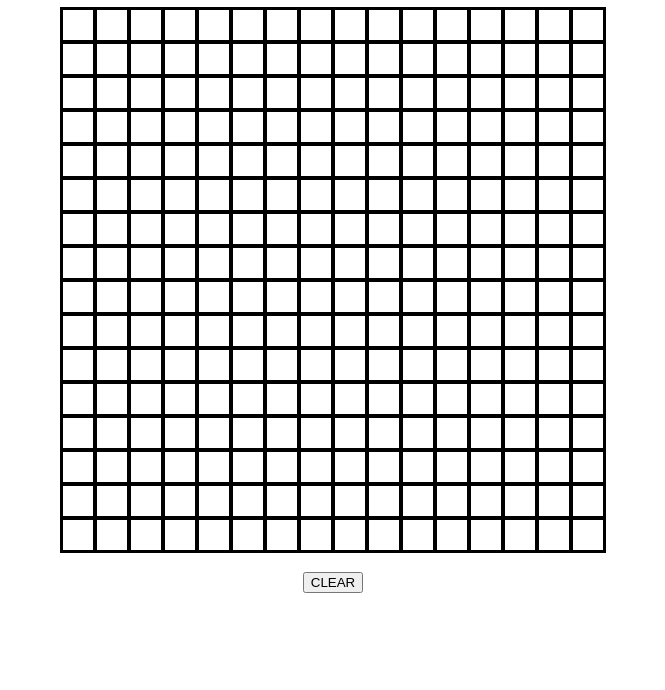
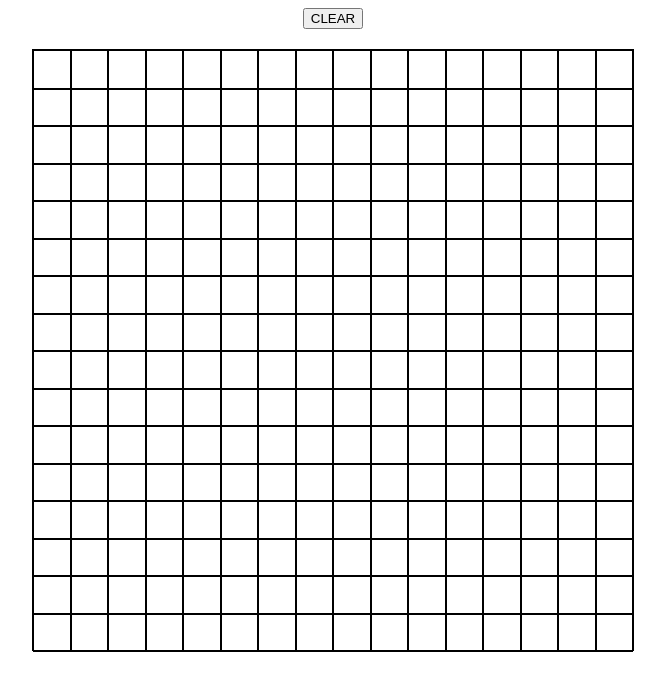
Before and after one commit to OptiPrime64/etch-a-sketch, a plain HTML site: page index.html in a window 1280 px wide. Shown: the whole page, without its empty margins (307-972 px from the left). Drawn offline with Linux system fonts and the light colour scheme.

Commit message:
Finalized project ver 1

```diff
--- a/index.html
+++ b/index.html
@@ -9,12 +9,11 @@
 </head>
 
 <body>
+    <button class="clear">CLEAR</button>
 
     <div class="grid-contain">
 
     </div>
-
-    <button class="clear">CLEAR</button>
 
     <script src="script.js"></script>
 
--- a/script.js
+++ b/script.js
@@ -1,17 +1,17 @@
 const gridContain = document.querySelector('.grid-contain');
 
-makeRow();
+makeGrid(16);
 
-function makeRow() {
+function makeGrid(gridNum) {
 
     let i;
-    for (i = 0; i < 16; i++) {
+    for (i = 0; i < gridNum; i++) {
 
         let gridRow = document.createElement('div');
         gridRow.classList.add('grid-row');
 
         let j;
-        for (j = 0; j < 16; j++) {
+        for (j = 0; j < gridNum; j++) {
 
             const gridDiv = document.createElement('div'); //make single div
             gridDiv.classList.add("grid-div"); // add class
@@ -20,9 +20,8 @@ function makeRow() {
 
         gridContain.appendChild(gridRow);
     };
-}
+    const allGridDivs = document.querySelectorAll(".grid-div");
 
-const allGridDivs = document.querySelectorAll(".grid-div");
     allGridDivs.forEach(addDivClick);
 
     function addDivClick(divClick) {
@@ -31,14 +30,28 @@ function addDivClick(divClick) {
 
     function addColor(e) {
         this.classList.add('add-color');
+        // let randomColor = Math.floor(Math.random()*16777215).toString(16);
+        // this.style.backgroundColor = `#${randomColor}`;
+    }
 }
 
+
+
 const clear = document.querySelector(".clear");
+
 clear.addEventListener('click', clearGrid);
 
 function clearGrid() {
-    let colorGrid = document.querySelectorAll(".add-color");
-    colorGrid.forEach(colored => {
-        colored.classList.remove('add-color');
+    let removeGrids = document.querySelectorAll('.grid-row');
+    removeGrids.forEach(isGrid => {
+
+        gridContain.removeChild(isGrid);
+
     });
+    let gridSize = prompt('How many blocks per side of grid?');
+    makeGrid(gridSize);
+    // let colorGrid = document.querySelectorAll(".add-color");
+    // colorGrid.forEach(colored => {
+    //     colored.classList.remove('add-color');
+    // });
 }
--- a/style.css
+++ b/style.css
@@ -1,17 +1,26 @@
 body {
+    text-align: center;
+}
 
-text-align: center;
-
-}
 .grid-contain {
-    margin-bottom: 20px;
+    margin: 20px auto auto;
+    width: 600px;
+    height: 600px;
+    display: flex;
+    flex-direction: column;
+    justify-content: center;
+    align-items: center;
+    border: solid;
+    border-width: 1px;
+    /* background-color: gray; */
+    ;
 }
 
 .grid-div {
-    width: 30px;
-    height: 30px;
+    width: 100%;
+    height: 100%;
     border: solid;
-    margin: -1px;
+    border-width: 1px;
 }
 
 .grid-div:hover {
@@ -20,16 +29,14 @@ text-align: center;
 
 .grid-row {
     display: flex;
-    justify-content: center;
+    width: 100%;
+    height: 100%;
 }
 
 .add-color {
     background-color: black;
 }
 
-/* .grid-contain {
-
-display: flex;
-flex-direction: row;
-
+/* *, *::before, *::after {
+    box-sizing: border-box;
 } */
```
Lines whose indentation alone changed are shown as unchanged.
